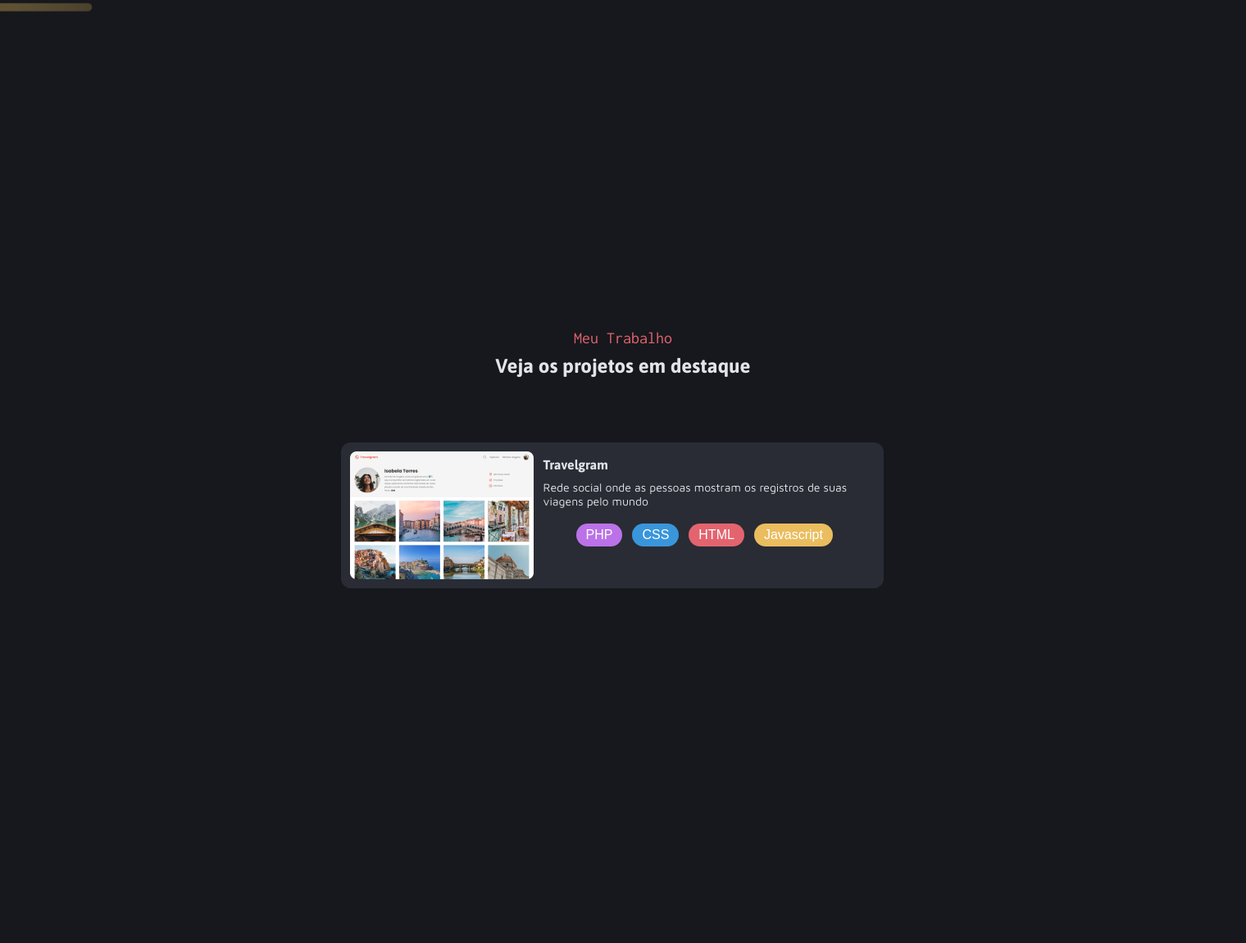
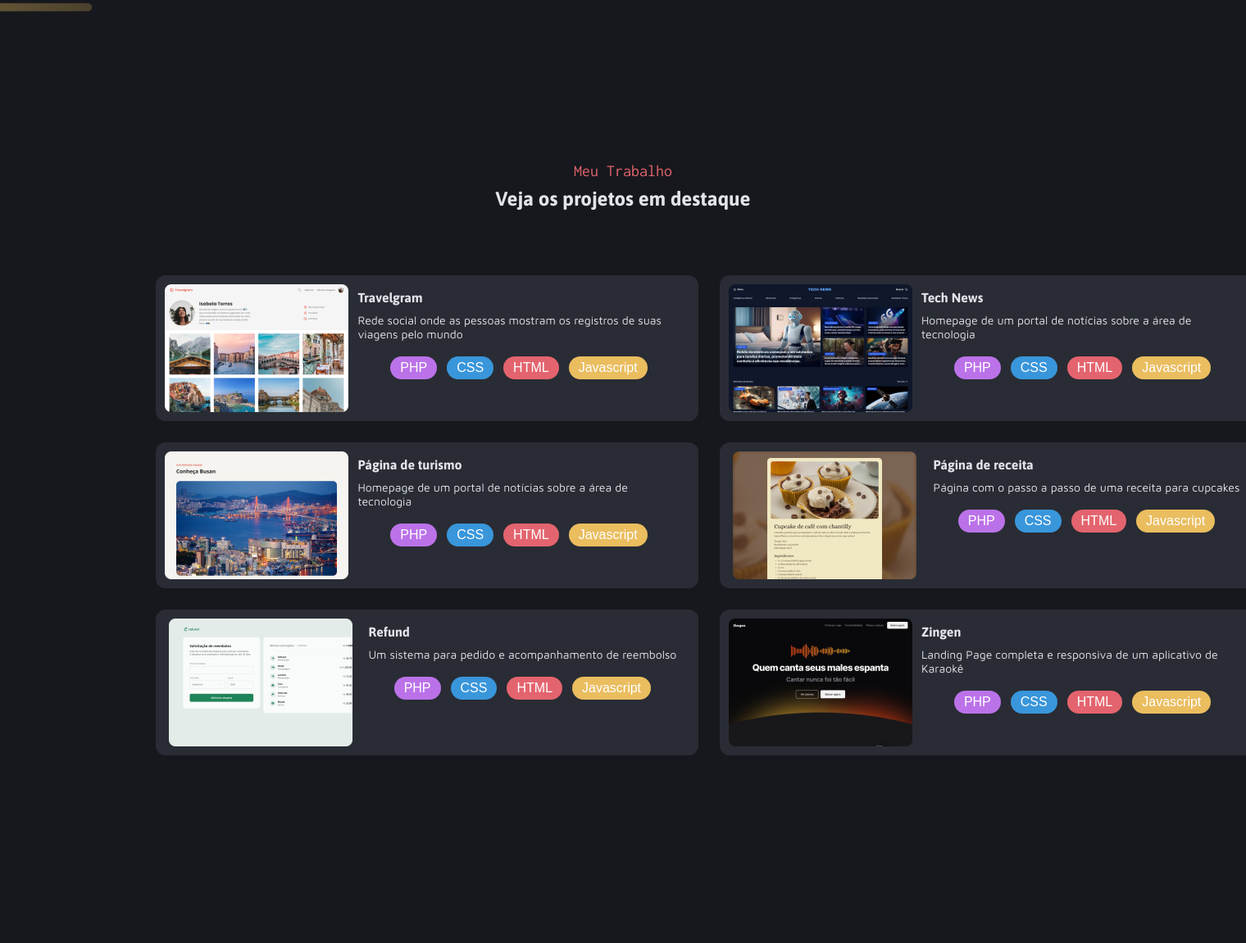
Before and after one commit to Henrry-Maximo/rocketseat-php, a PHP site: page / in a window 1520 px wide. Shown: the part 640-1791 px from the top of the page at 82% size. Run offline with PHP 8.4, Linux system fonts and the light colour scheme.

Commit message:
✨ Feat: Add foreach for elements of array projects

```diff
--- a/dev-port/index.php
+++ b/dev-port/index.php
@@ -3,7 +3,7 @@
 $listOfProjectsInMemory = [
   [
     "img" => "./assets/project_travelgram.png",
-    "title" => "TNewsravelgram",
+    "title" => "Travelgram",
     "description" => "Rede social onde as pessoas mostram os registros de suas viagens pelo mundo",
     "stack" => [
       "PHP",
@@ -13,7 +13,7 @@ $listOfProjectsInMemory = [
     ],
   ],
   [
-    "img" => "./assets/project_tect_news.png",
+    "img" => "./assets/project_tech_news.png",
     "title" => "Tech News",
     "description" => "Homepage de um portal de notícias sobre a área de tecnologia",
     "stack" => [
@@ -126,14 +126,16 @@ $listOfProjectsInMemory = [
       <p>Veja os projetos em destaque</p>
     </header>
 
+
     <ul class="grid">
+      <?php foreach ($listOfProjectsInMemory as $project): ?>
         <li class="card">
-        <img src="./assets/project_travelgram.png" alt="photo-project-image" />
+          <img src="<?= $project['img'] ?>" alt="photo-project-image" />
 
           <article class="details">
             <div class="description">
-            <span>Travelgram</span>
-            <p>Rede social onde as pessoas mostram os registros de suas viagens pelo mundo</p>
+              <span><?= $project['title'] ?></span>
+              <p><?= $project['description'] ?></p>
             </div>
 
             <ul class="description-skills">
@@ -144,6 +146,8 @@ $listOfProjectsInMemory = [
             </ul>
           </article>
         </li>
+
+      <?php endforeach; ?>
     </ul>
 
   </section>
```
Lines whose indentation alone changed are shown as unchanged.
